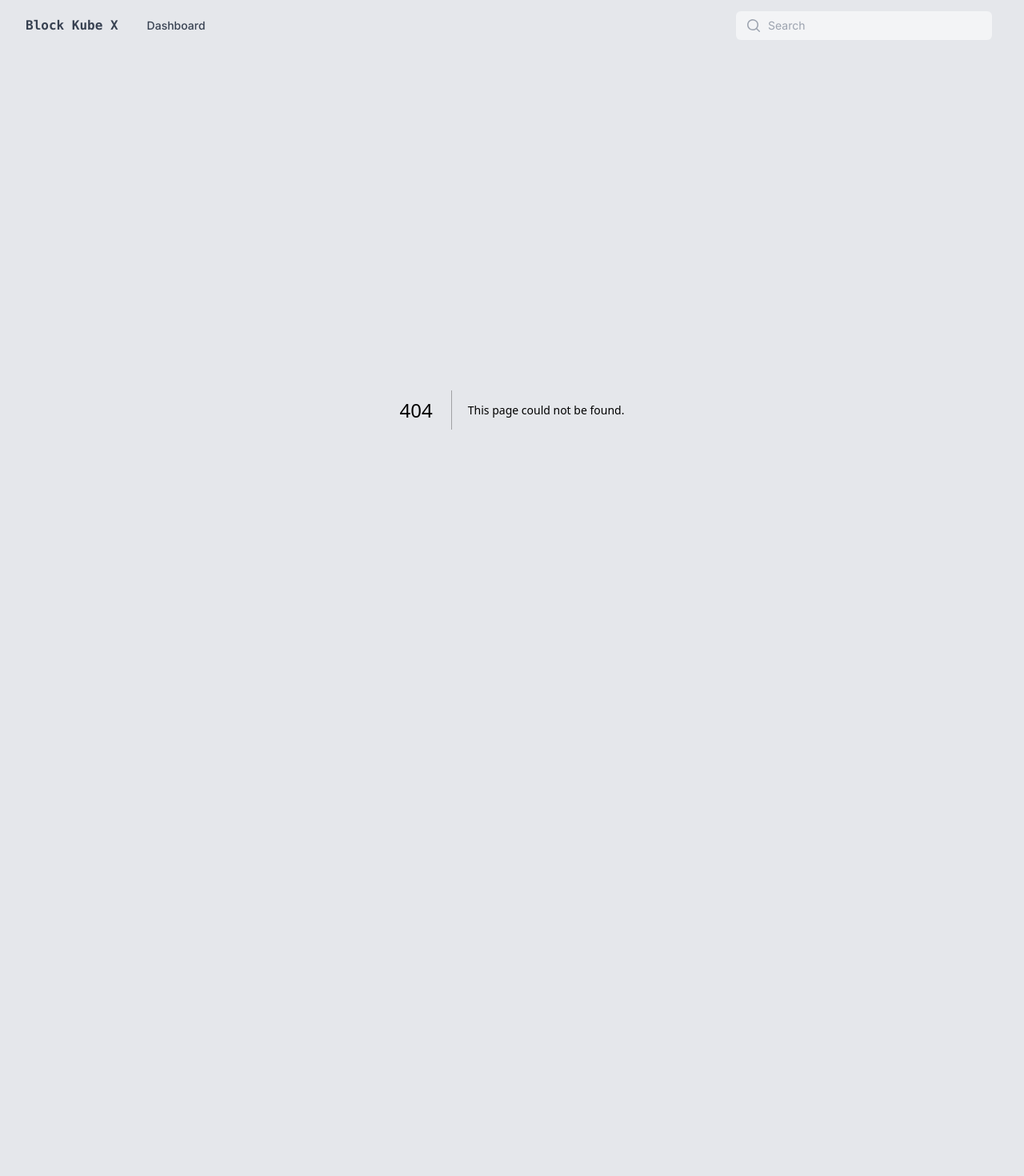
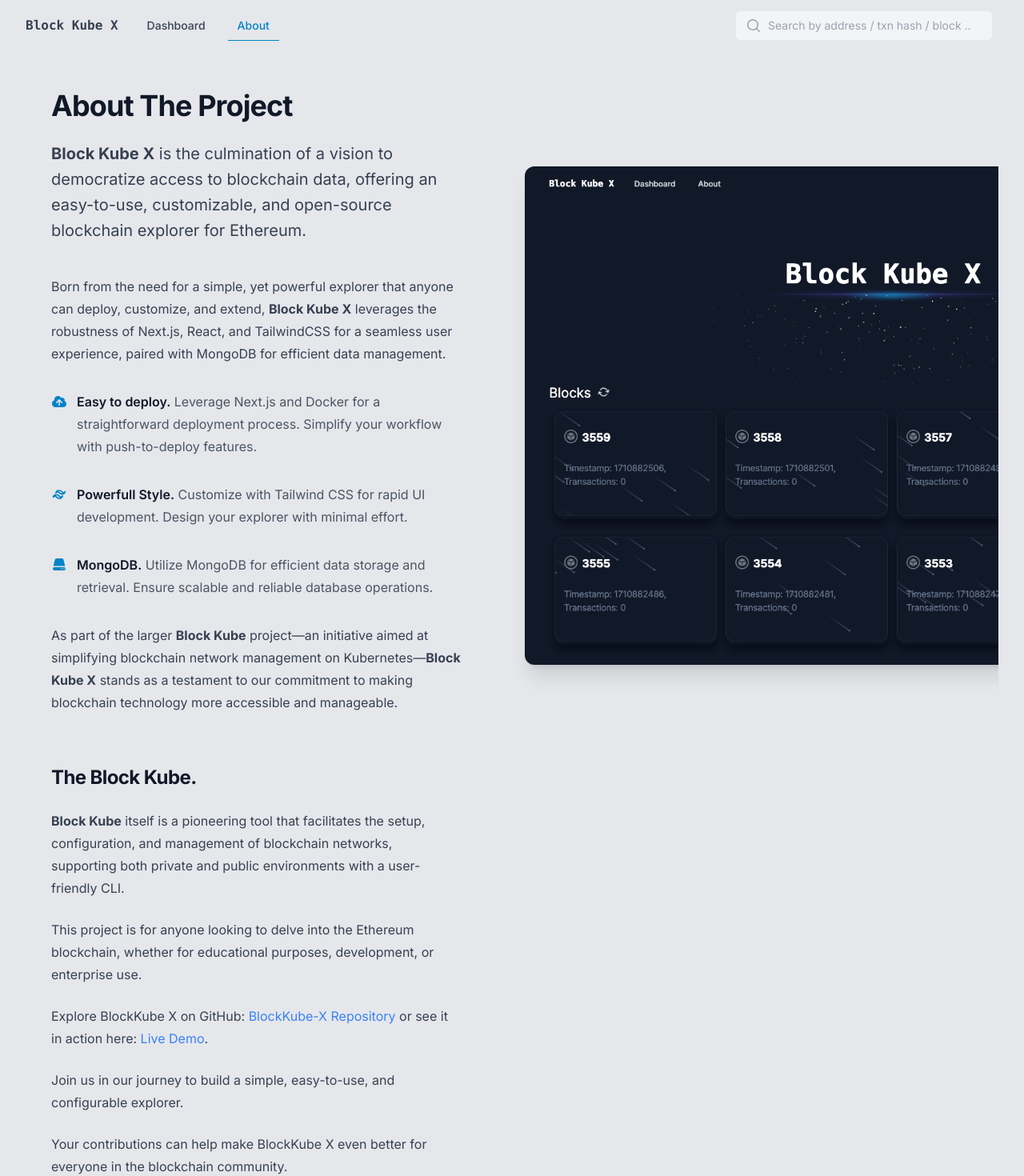
Before and after one commit to marcus-gomes-v/BlockKube-X, a Next.js app: page /about in a window 1280 px wide. Before the commit this address had no page. Shown: the top 1470 px of the page at 80% size. Before the commit the page ends 960 px from the top, so only its background shows below. Built offline with nearby package versions, Linux system fonts and the light colour scheme.

Commit message:
feat: implement about page

```diff
--- /dev/null
+++ b/src/app/about/page-old.tsx
@@ -0,0 +1,55 @@
+import { ArrowLeftIcon } from '@heroicons/react/20/solid'
+
+export default function About() {
+
+  return (
+    <div>
+      <h1 className="text-3xl font-semibold leading-7 text-gray-900 dark:text-gray-300 mb-6">
+        About Block Kube X
+      </h1>
+      <div className="overflow-hidden bg-white dark:bg-gray-800 shadow sm:rounded-lg p-3 mb-9 text-lg">
+        <div className="px-4 py-6 sm:px-6 space-y-6">
+          <p className="mt-2 text-gray-500 dark:text-gray-300">
+            BlockKube X is the culmination of a vision to democratize access to blockchain data, offering an easy-to-use, customizable, and open-source blockchain explorer for Ethereum.
+          </p>
+
+          <p className="mt-2 text-gray-500 dark:text-gray-300">
+            Born from the need for a simple, yet powerful explorer that anyone can deploy, customize, and extend, BlockKube X leverages the robustness of Next.js, React, and TailwindCSS for a seamless user experience, paired with MongoDB for efficient data management.
+          </p>
+
+          <p className="mt-2 text-gray-500 dark:text-gray-300">
+            As part of the larger BlockKube project—an initiative aimed at simplifying blockchain network management on Kubernetes—BlockKube X stands as a testament to our commitment to making blockchain technology more accessible and manageable.
+          </p>
+
+          <p className="mt-2 text-gray-500 dark:text-gray-300">
+            BlockKube itself is a pioneering tool that facilitates the setup, configuration, and management of blockchain networks, supporting both private and public environments with a user-friendly CLI.
+          </p>
+
+          <p className="mt-2 text-gray-500 dark:text-gray-300">
+            The creation of BlockKube X was motivated by the absence of a straightforward, adaptable blockchain explorer.
+          </p>
+
+          <p className="mt-2 text-gray-500 dark:text-gray-300">
+            It’s designed to solve common pain points by offering a lightweight solution that’s not only easy to set up and configure but also open for contributions.
+          </p>
+
+          <p className="mt-2 text-gray-500 dark:text-gray-300">
+            This project is for anyone looking to delve into the Ethereum blockchain, whether for educational purposes, development, or enterprise use.
+          </p>
+
+          <p className="mt-2 text-gray-500 dark:text-gray-300">
+            Explore BlockKube X on GitHub: <a href="https://github.com/marcus-gomes-v/BlockKube-X" className="text-blue-500 hover:text-blue-600">BlockKube-X Repository</a> or see it in action here: <a href="https://blockkube-x.vercel.app/" className="text-blue-500 hover:text-blue-600">Live Demo</a>.
+          </p>
+
+          <p className="mt-2 text-gray-500 dark:text-gray-300">
+            Join us in our journey to build a simple, easy-to-use, and configurable explorer.
+          </p>
+
+          <p className="mt-2 text-gray-500 dark:text-gray-300">
+            Your contributions can help make BlockKube X even better for everyone in the blockchain community.
+          </p>
+        </div>
+      </div>
+    </div>
+  )
+}
--- /dev/null
+++ b/src/app/about/page.tsx
@@ -0,0 +1,79 @@
+import { CloudArrowUpIcon, ServerIcon } from '@heroicons/react/20/solid'
+import { IconBrandTailwind } from '@tabler/icons-react'
+
+export default function Example() {
+  return (
+    <div className="relative">
+      <div className="mx-auto grid max-w-2xl grid-cols-1 gap-x-8 gap-y-16 lg:mx-0 lg:max-w-none lg:grid-cols-2 lg:items-start lg:gap-y-10">
+        <div className="lg:col-span-2 lg:col-start-1 lg:row-start-1 lg:mx-auto lg:grid lg:w-full lg:max-w-7xl lg:grid-cols-2 lg:gap-x-8 lg:px-8">
+          <div className="lg:pr-4">
+            <div className="lg:max-w-lg">
+              <h1 className="text-3xl font-bold tracking-tight text-gray-900 dark:text-gray-100 sm:text-4xl">About The Project</h1>
+              <p className="mt-6 text-xl leading-8 text-gray-700 dark:text-gray-100">
+                <strong>Block Kube X</strong> is the culmination of a vision to democratize access to blockchain data, offering an easy-to-use, customizable, and open-source blockchain explorer for Ethereum.
+              </p>
+            </div>
+          </div>
+        </div>
+        <div className="-ml-12 mt-12 p-12 lg:sticky lg:top-4 lg:col-start-2 lg:row-span-2 lg:row-start-1 lg:overflow-hidden">
+          <img
+            className="w-[48rem] max-w-none rounded-xl bg-gray-900 dark:bg-gray-100 shadow-xl dark:shadow-2xl ring-1 ring-gray-400/10 dark:ring-gray-100/10 sm:w-[57rem]"
+            src="/application.png"
+            alt=""
+          />
+        </div>
+        <div className="lg:col-span-2 lg:col-start-1 lg:row-start-2 lg:mx-auto lg:grid lg:w-full lg:max-w-7xl lg:grid-cols-2 lg:gap-x-8 lg:px-8">
+          <div className="lg:pr-4">
+            <div className="max-w-xl text-base leading-7 text-gray-700 dark:text-gray-100 lg:max-w-lg">
+              <p>
+                Born from the need for a simple, yet powerful explorer that anyone can deploy, customize, and extend, <strong>Block Kube X</strong> leverages the robustness of Next.js, React, and TailwindCSS for a seamless user experience, paired with MongoDB for efficient data management.
+              </p>
+              <ul role="list" className="mt-8 space-y-8 text-gray-600 dark:text-gray-300">
+                <li className="flex gap-x-3">
+                  <CloudArrowUpIcon className="mt-1 h-5 w-5 flex-none text-sky-600 dark:text-sky-300" aria-hidden="true" />
+                  <span>
+                    <strong className="font-semibold text-gray-900 dark:text-gray-200">Easy to deploy.</strong> Leverage Next.js and Docker for a straightforward deployment process. Simplify your workflow with push-to-deploy features.
+                  </span>
+                </li>
+                <li className="flex gap-x-3">
+                  <IconBrandTailwind className="mt-1 h-5 w-5 flex-none text-sky-600 dark:text-sky-300" aria-hidden="true" />
+                  <span>
+                    <strong className="font-semibold text-gray-900 dark:text-gray-200">Powerfull Style.</strong> Customize with Tailwind CSS for rapid UI development. Design your explorer with minimal effort.
+                  </span>
+                </li>
+                <li className="flex gap-x-3">
+                  <ServerIcon className="mt-1 h-5 w-5 flex-none text-sky-600 dark:text-sky-300" aria-hidden="true" />
+                  <span>
+                    <strong className="font-semibold text-gray-900 dark:text-gray-200">MongoDB.</strong> Utilize MongoDB for efficient data storage and retrieval. Ensure scalable and reliable database operations.
+                  </span>
+                </li>
+              </ul>
+              <p className="mt-8">
+                 As part of the larger <strong>Block Kube</strong> project—an initiative aimed at simplifying blockchain network management on Kubernetes—<strong>Block Kube X</strong> stands as a testament to our commitment to making blockchain technology more accessible and manageable.
+              </p>
+              <h2 className="mt-16 text-2xl font-bold tracking-tight text-gray-900 dark:text-gray-300">The Block Kube.</h2>
+              <p className="mt-6">
+                <strong>Block Kube</strong> itself is a pioneering tool that facilitates the setup, configuration, and management of blockchain networks, supporting both private and public environments with a user-friendly CLI.
+              </p>
+              <p className="mt-6">
+                This project is for anyone looking to delve into the Ethereum blockchain, whether for educational purposes, development, or enterprise use.
+              </p>
+
+              <p className="mt-6">
+                Explore BlockKube X on GitHub: <a href="https://github.com/marcus-gomes-v/BlockKube-X" className="text-blue-500 hover:text-blue-600">BlockKube-X Repository</a> or see it in action here: <a href="https://blockkube-x.vercel.app/" className="text-blue-500 hover:text-blue-600">Live Demo</a>.
+              </p>
+
+              <p className="mt-6">
+                Join us in our journey to build a simple, easy-to-use, and configurable explorer.
+              </p>
+
+              <p className="mt-6">
+                Your contributions can help make BlockKube X even better for everyone in the blockchain community.
+              </p>
+            </div>
+          </div>
+        </div>
+      </div>
+    </div>
+  )
+}
--- a/src/app/components/details/block/block-detail.tsx
+++ b/src/app/components/details/block/block-detail.tsx
@@ -1,5 +1,6 @@
 import { IBlock } from '@/models/Block'
 import { ArrowLeftIcon } from '@heroicons/react/20/solid'
+import Link from 'next/link';
 import { useRouter } from 'next/navigation';
 import Web3 from 'web3';
 
@@ -18,7 +19,7 @@
       <div className="overflow-hidden bg-white dark:bg-gray-800 shadow sm:rounded-lg p-3">
         <div className="px-4 py-6 sm:px-6">
           <p className="font-bold text-gray-500 dark:text-gray-300">
-            Parent: <a href={`/block/${block.parentHash}`} className="text-blue-500 dark:text-blue-400">{block.parentHash}</a>
+            Parent: <Link href={`/block/${block.parentHash}`} className="text-blue-500 dark:text-blue-400">{block.parentHash}</Link>
           </p>
         </div>
         <div className="border-t border-gray-200 dark:border-gray-900">
--- a/src/app/components/details/wallet/transactions.tsx
+++ b/src/app/components/details/wallet/transactions.tsx
@@ -1,6 +1,7 @@
 import { ITransaction } from '@/models/Transaction';
 import { cn } from '@/utils/cn';
 import { ArrowDownIcon, ArrowUpIcon, EllipsisVerticalIcon, LinkIcon } from '@heroicons/react/20/solid';
+import Link from 'next/link';
 import { useRouter } from 'next/navigation';
 import Web3 from 'web3';
 
@@ -14,7 +15,7 @@
           <li key={index} className="col-span-1 flex rounded-md shadow-sm">
             <div
               className={cn(
-                tx.from.toLowerCase() === wallet.toLowerCase() ? 'bg-red-600' : 'bg-green-600',
+                tx.from.toLowerCase() === wallet.toLowerCase() ? 'bg-red-600 dark:bg-[#c0392b]' : 'bg-green-600 dark:bg-[#16a085]',
                 'flex w-16 flex-shrink-0 items-center justify-center rounded-l-md text-sm font-medium text-white'
               )}
             >
@@ -25,24 +26,24 @@
                 (<ArrowDownIcon className="h-5 w-5" aria-hidden="true" />)
               }
             </div>
-            <div className="flex flex-1 items-center justify-between truncate rounded-r-md border-b border-r border-t border-gray-200 bg-white">
+            <div className="flex flex-1 items-center justify-between truncate rounded-r-md border-b border-r border-t border-gray-200 bg-white dark:border-gray-700 dark:bg-[#2c3e50]">
               <div className="flex-1 truncate px-4 py-2 text-sm">
                 {
                   tx.from.toLowerCase() === wallet.toLowerCase() ?
                   `From: ${tx.from}` :
                   `To: ${tx.to}`
                 }
-                <p className="text-gray-500">{Web3.utils.fromWei(tx.value, 'ether')} ETH</p>
+                <p className="text-gray-500 dark:text-gray-300">{Number(Web3.utils.fromWei(tx.value, 'ether')).toLocaleString()} KUBE</p>
               </div>
               <div className="flex-shrink-0 pr-2">
-                <button
-                  onClick={() => router.push(`/tx/${tx.hash}`)}
+                <Link
+                  href={`/tx/${tx.hash}`}
                   type="button"
-                  className="inline-flex h-8 w-8 items-center justify-center rounded-full bg-transparent bg-white text-gray-400 hover:text-gray-500 focus:outline-none focus:ring-2 focus:ring-indigo-500 focus:ring-offset-2"
+                  className="inline-flex h-8 w-8 items-center justify-center rounded-full bg-transparent text-gray-400 hover:text-gray-500 focus:outline-none focus:ring-2 focus:ring-indigo-500 focus:ring-offset-2"
                 >
                   <span className="sr-only">See transaction</span>
                   <LinkIcon className="h-5 w-5" aria-hidden="true" />
-                </button>
+                </Link>
               </div>
             </div>
           </li>
--- a/src/app/components/details/wallet/wallet-detail.tsx
+++ b/src/app/components/details/wallet/wallet-detail.tsx
@@ -24,7 +24,7 @@
             <div className="px-4 py-6 sm:grid sm:grid-cols-3 sm:gap-4 sm:px-6">
               <dt className="text-sm font-medium text-gray-900 dark:text-gray-300">Balance</dt>
               <dd className="mt-1 text-sm leading-6 text-gray-700 dark:text-gray-200 sm:col-span-2 sm:mt-0">
-                {wallet.balance} ETH
+                {Number(wallet.balance).toLocaleString()} KUBE
               </dd>
             </div>
           </dl>
--- a/src/app/components/ui/3d-pin.tsx
+++ b/src/app/components/ui/3d-pin.tsx
@@ -3,6 +3,7 @@
 import { motion } from "framer-motion";
 import { cn } from "@/utils/cn";
 import { useRouter } from "next/navigation";
+import Link from "next/link";
 
 export const PinContainer = ({
   children,
@@ -27,7 +28,6 @@
   };
 
   const onMouseClick = () => {
-    console.log(`We are going to ${href}`);
     if (href)
       router.push(href);
   }
@@ -44,8 +44,8 @@
       )}
       onMouseEnter={onMouseEnter}
       onMouseLeave={onMouseLeave}
-      onClick={onMouseClick}
     >
+      <Link href={href || '/'}>
         <div
           style={{
             perspective: "1000px",
@@ -63,6 +63,7 @@
           </div>
         </div>
         <PinPerspective title={title} href={href} />
+      </Link>
     </div>
   );
 };
@@ -167,6 +168,7 @@
             <motion.div className="absolute right-1/2 translate-x-[0.5px] bottom-1/2 bg-cyan-300 translate-y-[14px] w-[2px] h-[2px] rounded-full z-40 " />
           </>
         </div>
+
     </motion.div>
   );
 };
--- a/src/app/components/ui/navbar.tsx
+++ b/src/app/components/ui/navbar.tsx
@@ -1,10 +1,11 @@
 'use client'
 
 import { useState } from 'react'
-import { useRouter } from 'next/navigation';
+import { useRouter, usePathname } from 'next/navigation';
 import { Disclosure } from '@headlessui/react'
 import { MagnifyingGlassIcon } from '@heroicons/react/20/solid'
 import { Bars3Icon, XMarkIcon } from '@heroicons/react/24/outline'
+import Link from 'next/link';
 
 export default function Navbar() {
   const [input, setInput] = useState('');
@@ -23,8 +24,11 @@
   };
 
   const links = [
-    { name: 'Dashboard', href: '/' },
+    { name: 'Dashboard', href: '/', pathName: '/' },
+    { name: 'About', href: '/about', pathName: '/about' },
   ]
+
+  const currentPage = usePathname();
 
   return (
     <Disclosure as="nav" className="bg-gray-200 dark:bg-gray-900">
@@ -41,13 +45,13 @@
                 <div className="hidden lg:ml-6 lg:block">
                   <div className="flex space-x-4">
                     {links.map((item) => (
-                      <a
-                        key={item.name}
-                        href={item.href}
-                        className="rounded-md px-3 py-2 text-sm font-medium text-gray-700 hover:bg-gray-100 hover:text-sky-600 dark:text-gray-300 hover:dark:bg-gray-700 hover:dark:text-white "
-                      >
+                      <Link key={item.name} href={item.href} className={`px-3 py-2 text-sm font-medium
+                        ${currentPage === item.pathName ?
+                          'text-sky-600 border-b border-sky-600 hover:dark:text-gray-100 hover:text-gray-900 hover:border-b hover:border-gray-900 hover:dark:border-gray-100' :
+                          'text-gray-700  dark:text-gray-100 hover:dark:text-gray-100 hover:text-gray-900 hover:border-b hover:border-gray-900 hover:dark:border-gray-100'}
+                        `}>
                         {item.name}
-                      </a>
+                      </Link>
                     ))
                     }
                   </div>
@@ -66,7 +70,7 @@
                       id="search"
                       name="search"
                       className="block w-full rounded-md border-0 bg-gray-100 text-gray-400 placeholder:text-gray-400 focus:bg-white focus:text-gray-900 dark:bg-gray-700 dark:text-gray-300 placeholder:dark:text-gray-400 focus:dark:bg-white focus:dark:text-gray-900 py-1.5 pl-10 pr-3 focus:ring-0 sm:text-sm sm:leading-6"
-                      placeholder="Search"
+                      placeholder="Search by address / txn hash / block ..."
                       type="search"
                       value={input}
                       onChange={(e) => setInput(e.target.value)}
```
Also changed, not shown: src/app/components/details/tx/transaction-detail.tsx (+11 -11 lines), public/application.png (added). Lines whose indentation alone changed are shown as unchanged.
